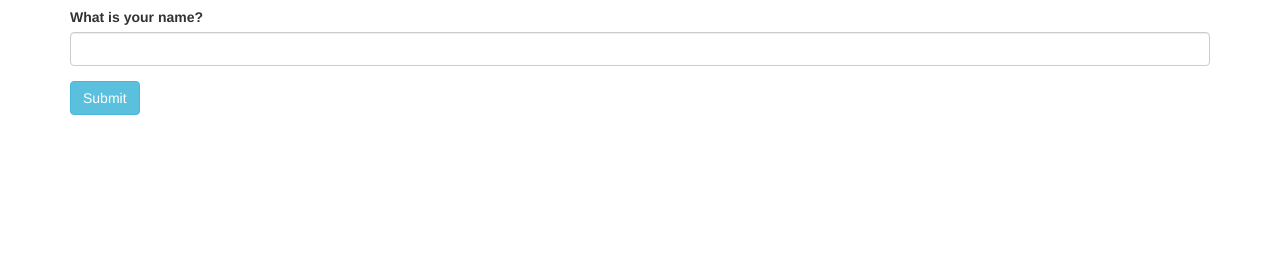
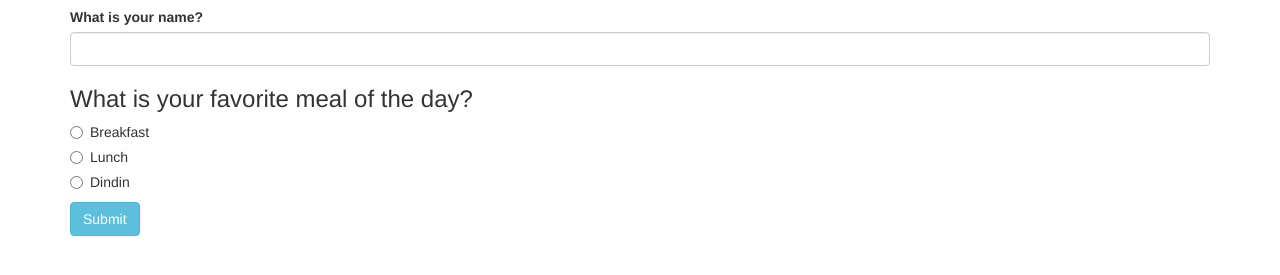
Before and after one commit to ReconScout77/survey, a plain HTML site: page index.html in a window 1280 px wide. Shown: the part 63-338 px from the top of the page. Drawn offline with Linux system fonts and the light colour scheme.

Commit message:
Add radio buttons and confirmation for input there.

```diff
--- a/index.html
+++ b/index.html
@@ -17,6 +17,26 @@
             <input id="name" class="form-control" type="text">
           </div>
 
+          <h3>What is your favorite meal of the day?</h3>
+          <div class="radio">
+            <label>
+              <input type="radio" name="meal" value="Breakfast">
+              Breakfast
+            </label>
+          </div>
+          <div class="radio">
+            <label>
+              <input type="radio" name="meal" value="Lunch">
+              Lunch
+            </label>
+          </div>
+          <div class="radio">
+            <label>
+              <input type="radio" name="meal" value="Dindin">
+              Dindin
+            </label>
+          </div>
+
           <button type="submit" class="btn btn-info">Submit</button>
         </form>
       </div>
@@ -24,6 +44,8 @@
       <div id="confirmation">
         <h3>You entered:</h3>
         <p>Your name: <span class="name"></span></p>
+        <br>
+        <p>Your favorite meal: <span class="meal"></span></p>
 
 
 
--- a/js/scripts.js
+++ b/js/scripts.js
@@ -1,8 +1,10 @@
 $(document).ready(function() {
   $("#formOne").submit(function(event) {
     var nameInput = $("input#name").val();
+    var mealInput = $("input:radio[name=meal]:checked").val();
 
     $(".name").append(nameInput);
+    $(".meal").append(mealInput);
 
     $("#confirmation").show();
     event.preventDefault();
```
